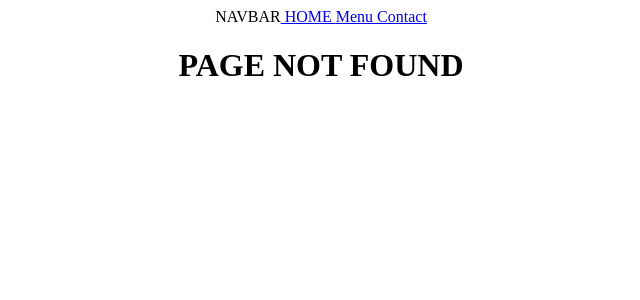
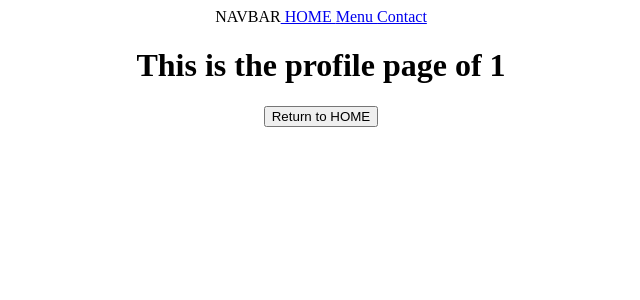
Before and after one commit to SamaelHugo/ReactLearning, a React (Create React App) app: page /profile/1 in a window 1280 px wide. Before the commit this address had no page. Shown: the top 300 px of the page, without its empty margins (319-959 px from the left). Built offline with nearby package versions, Linux system fonts and the light colour scheme.

Commit message:
Парамс и навигация в руте. Тоесть достать из юрл и переместить человека в другую страницу бещ кнопочек

```diff
--- a/src/App.js
+++ b/src/App.js
@@ -1,10 +1,11 @@
 import './App.css';
-import {BrowserRouter as Router, Routes, Route, Link} from 'react-router-dom'
+import {BrowserRouter as Router, Routes, Route} from 'react-router-dom'
 import {Home} from "./pages/home";
 import {Menu} from "./pages/menu";
 import {Contact} from "./pages/contact";
 import {Error} from "./pages/error";
 import {Navbar} from "./pages/navbar";
+import {Profile} from "./pages/profile";
 
 
 function App() {
@@ -17,6 +18,7 @@ function App() {
                 <Route path="/" element={<Home />} />
                 <Route path="/menu" element={<Menu />} />
                 <Route path="/contact" element={<Contact />} />
+                <Route path="/profile/:username" element={<Profile />} />
                 <Route path="*" element={<Error />} />
             </Routes>
         </Router>
--- a/src/pages/menu.js
+++ b/src/pages/menu.js
@@ -1,3 +1,13 @@
+import {useNavigate} from "react-router-dom"
+
+
 export const Menu = () => {
-    return <h1>This is the MENU PAGE</h1>
+    let navigate = useNavigate()
+    return <div>
+        <h1>This is the MENU PAGE</h1>
+        <button
+            onClick={() => { navigate("/")}}
+        >
+            Return to HOME</button>
+    </div>
 }
--- /dev/null
+++ b/src/pages/profile.js
@@ -0,0 +1,14 @@
+import {useNavigate, useParams} from "react-router-dom"
+
+
+export const Profile = () => {
+    let navigate = useNavigate()
+    let {username} = useParams();
+    return <div>
+        <h1>This is the profile page of {username}</h1>
+        <button
+            onClick={() => { navigate("/")}}
+        >
+            Return to HOME</button>
+    </div>
+}
```
